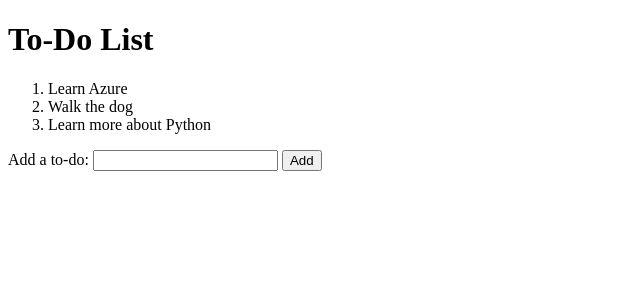
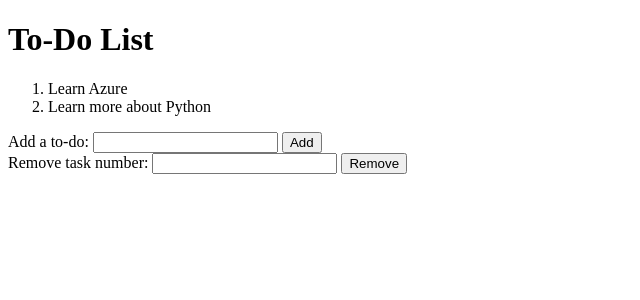
Before and after one commit to EVondrus/ToDoApp, a Flask app: page / in a window 1280 px wide. Shown: the top 300 px of the page, without its empty margins (0-640 px from the left). Run offline with Flask 3, Linux system fonts and the light colour scheme.

Commit message:
feat: Add functionality to remove to-do items
Include new route  in  that handles the removal of items based on the selected item number

 been updated to include a form for removing items

```diff
--- a/app.py
+++ b/app.py
@@ -2,7 +2,7 @@ import os
 from flask import Flask, render_template, request, redirect, url_for
 
 app = Flask(__name__)
-basedir = os.path.abspath(os.path.dirname(__file__))   # Get the directory of the this file
+basedir = os.path.abspath(os.path.dirname(__file__))   # Get the directory of this file
 todo_file = os.path.join(basedir, 'todo_list.txt')     # Create the path to the to-do list file using the directory
 
 todo_list = []
@@ -20,20 +20,51 @@ except FileNotFoundError as e:
 
 @app.route("/")
 def index():
+    """
+    Renders the index.html template with the to-do list.
+
+    Returns:
+        The rendered HTML template with the to-do list.
+    """
     return render_template("index.html", todo_list=todo_list)
 
 @app.route("/add", methods=["POST"])
 def add_todo():
+    """
+    Adds a new to-do item to the list.
+
+    Returns:
+        Redirects to the index page after adding the to-do item.
+    """
     todo = request.form["todo"]
     todo_list.append(todo)
     save_todo_list()
     return redirect(url_for("index"))
 
 def save_todo_list():
+    """
+    Saves the current to-do list to the file.
+
+    Returns:
+        None
+    """
     with open(todo_file, "w") as file:
         for todo in todo_list:
             file.write(todo + "\n")
 
+@app.route("/remove", methods=["POST"])
+def remove_todo():
+    """
+    Removes a to-do item from the list.
+
+    Returns:
+        Redirects to the index page after removing the to-do item.
+    """
+    item_number = int(request.form["item_number"])
+    if 0 < item_number <= len(todo_list):
+        todo_list.pop(item_number - 1)
+        save_todo_list()
+    return redirect(url_for("index"))
 
 if __name__ == "__main__":
     app.run(debug=True)
--- a/templates/index.html
+++ b/templates/index.html
@@ -15,5 +15,10 @@
         <input type="text" name="todo">
         <button type="submit">Add</button>
     </form>
+    <form action="/remove" method="post">
+        <label for="item_number">Remove task number:</label>
+        <input type="number" name="item_number" min="1">
+        <button type="submit">Remove</button>
+    </form>
 </body>
 </html>
--- a/todo_list.txt
+++ b/todo_list.txt
@@ -1,3 +1,2 @@
 Learn Azure
-Walk the dog
 Learn more about Python
```
